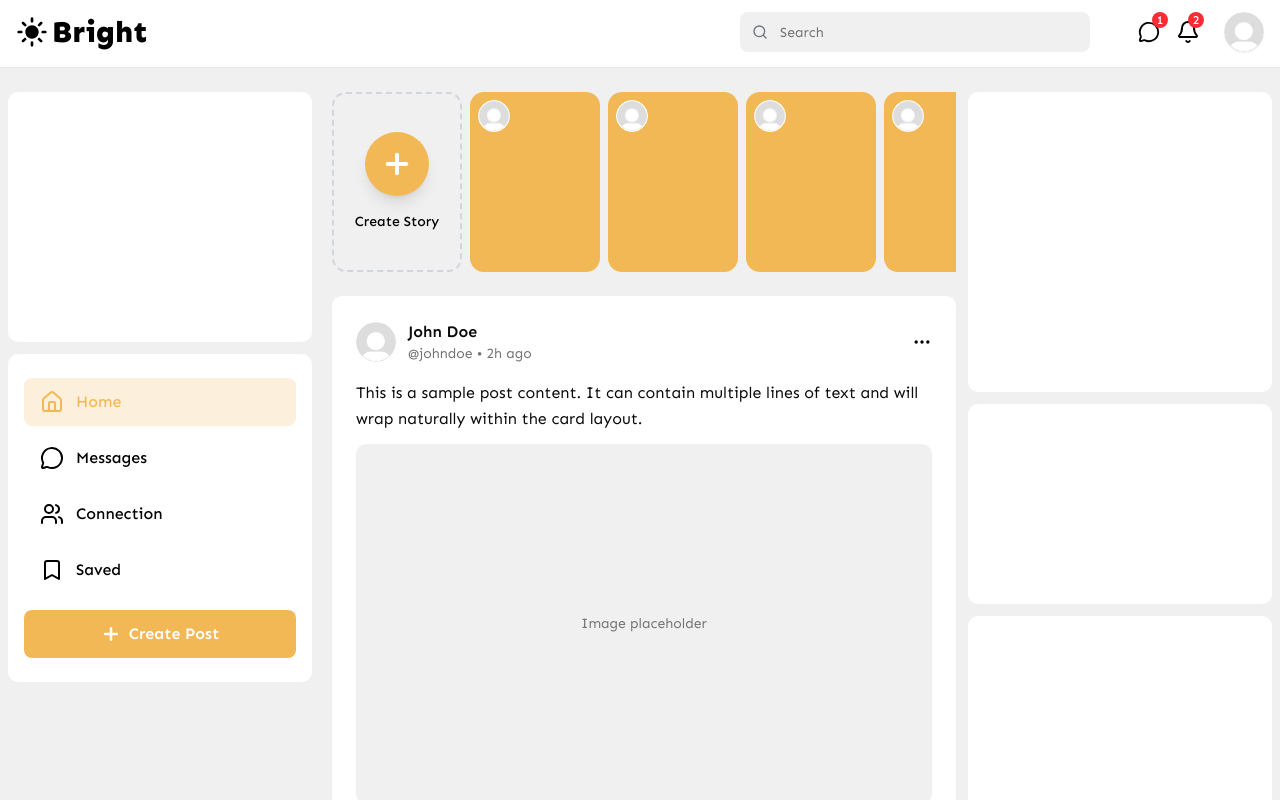
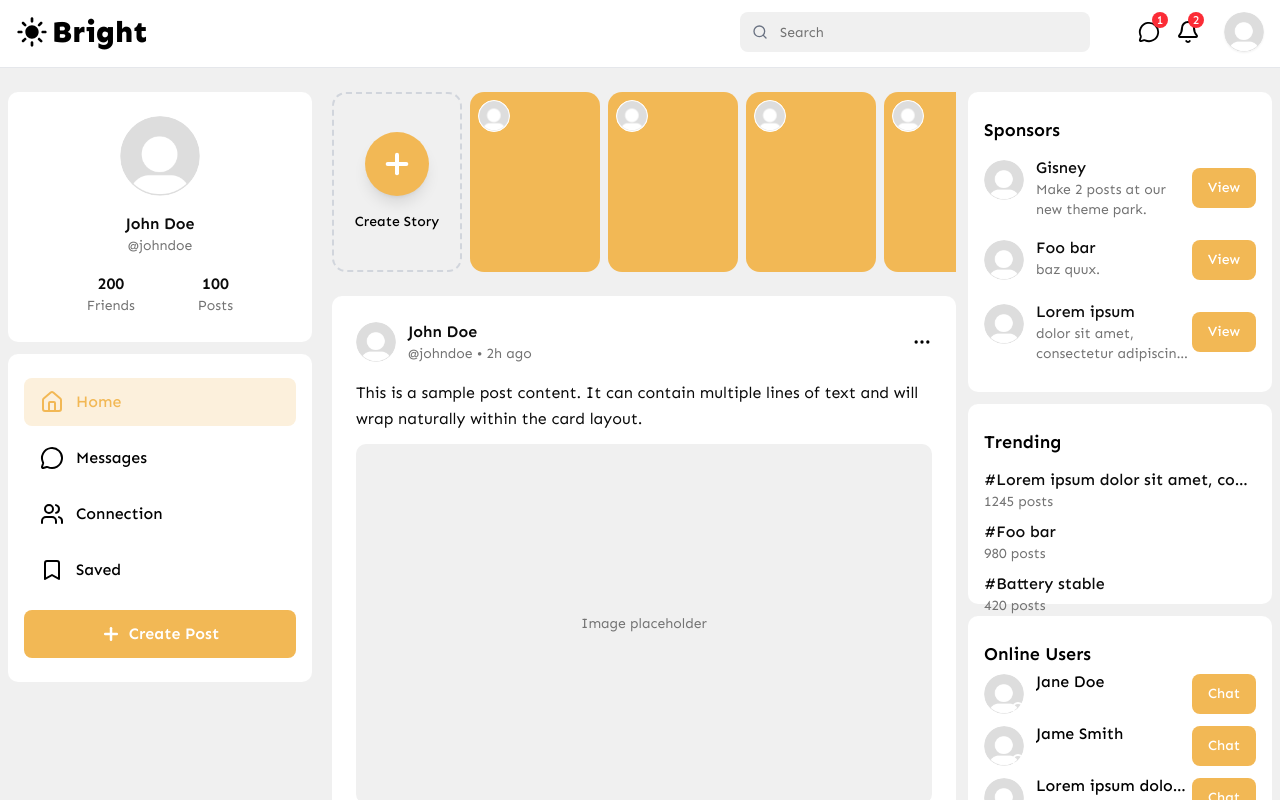
Before and after one commit to ngbaduyy10/bright-social_fe, a Next.js app: page /home in a window 1280 px wide. Built offline with nearby package versions, Linux system fonts and the light colour scheme; no server answers.

Commit message:
initial commit

```diff
--- a/src/components/organisms/layout/LeftSidebar.tsx
+++ b/src/components/organisms/layout/LeftSidebar.tsx
@@ -1,13 +1,57 @@
 import { Plus } from "lucide-react";
 import CommonButton from "@/components/atoms/CommonButton";
 import NavItems from "./NavItems";
+import UserAvatar from "@/components/atoms/UserAvatar"
 
-export default async function LeftSidebar() {
+interface LeftSidebarProps {
+  user?: {
+    name: string
+    avatar?: string
+    username: string
+  }
+  friends?: number
+  posts?: number
+}
+const boldText = "font-semibold text-foreground";
+const subText = "text-sm text-muted-foreground";
+
+export default async function LeftSidebar(
+  {
+    user = {
+      name: "John Doe",
+      username: "@johndoe",
+    },
+    friends = 200,
+    posts = 100
+  }: LeftSidebarProps) {
 
   return (
     <div className="h-full flex flex-col gap-3 bg-background py-4 md:py-6 px-2 overflow-y-auto scrollbar-hide">
-      <div className="px-4 py-6 bg-white rounded-lg h-[250px]">
+      <div className="flex flex-col px-4 py-6 bg-white rounded-lg h-[250px] gap-4">
         {/* Profile */}
+        <div className="flex flex-col items-center">
+          <div className="mb-4">
+            <UserAvatar
+              image={user.avatar}
+              username={user.name}
+              className="w-20 h-20"
+              />
+          </div>
+          <h3 className={boldText}>{user.name}</h3>
+          <p className={subText}>{user.username}</p>
+        </div>
+        <div className="w-full flex justify-evenly">
+            {/* friends */}
+          <div className="flex flex-col items-center">
+            <h3 className={boldText}>{friends}</h3>
+            <p className={subText}>Friends</p>
+          </div>
+            {/* posts */}
+          <div className="flex flex-col items-center">
+            <h3 className={boldText}>{posts}</h3>
+            <p className={subText}>Posts</p>
+          </div>
+        </div>
       </div>
       <div className="px-4 py-6 bg-white rounded-lg">
         <NavItems />
--- a/src/components/organisms/layout/RightSidebar.tsx
+++ b/src/components/organisms/layout/RightSidebar.tsx
@@ -1,14 +1,119 @@
+import CommonButton from "@/components/atoms/CommonButton";
+import UserAvatar from "@/components/atoms/UserAvatar"
+
+// Fake data
+interface Sponsor {
+  name: string;
+  avatar?: string;
+  content: string;
+}
+const sponsors: Sponsor[] = [
+  {
+    name: "Gisney",
+    content: "Make 2 posts at our new theme park.",
+  },
+  {
+    name: "Foo bar",
+    content: "baz quux.",
+  },
+  {
+    name: "Lorem ipsum",
+    content: "dolor sit amet, consectetur adipiscing elit, sed do eiusmod tempor incididunt ut labore et dolore magna aliqua.",
+  },
+];
+interface TrendingTopic {
+  topic: string;
+  posts: number;
+}
+const topics: TrendingTopic[] = [
+  { topic: "#Lorem ipsum dolor sit amet, consectetur adipiscing elit", posts: 1245 },
+  { topic: "#Foo bar", posts: 980 },
+  { topic: "#Battery stable", posts: 420 },
+  { topic: "#Unpopular topic", posts: 1 },
+];
+interface OnlineUser {
+  name: string;
+  avatar?: string;
+  status: "green" | "yellow" | "red";
+}
+const onlineUsers: OnlineUser[] = [
+  { name: "Jane Doe", status: "green" },
+  { name: "Jame Smith", status: "yellow" },
+  { name: "Lorem ipsum dolor sit amet", status: "red" },
+];
+
 export default function RightSidebar() {
   return (
     <div className="h-full flex flex-col gap-3 bg-background py-4 md:py-6 px-2 overflow-y-auto scrollbar-hide">
       <div className="px-4 py-6 bg-white rounded-lg min-h-[300px]">
         {/* Sponsors */}
+        <h2 className="font-semibold text-lg mb-2">Sponsors</h2>
+        {sponsors.slice(0, 3).map((item, index) => (
+          <div key={index} className="flex flex-1 items-center justify-between min-h-[72px]">
+            {/* avatar + text */}
+            <div className="flex gap-3">
+              {/* avatar */}
+              <div className="flex-shrink-0 py-1">
+                <UserAvatar
+                  username={item.name}
+                  image={item.avatar}
+                />
+              </div>
+              {/* text */}
+              <div className="flex flex-col">
+                <span className="font-medium text-foreground">{item.name}</span>
+                <span className="text-sm text-muted-foreground line-clamp-2">{item.content}</span>
+              </div>
+            </div>
+            {/* button */}
+            <div>
+              <CommonButton>
+                <span>View</span>
+              </CommonButton>
+            </div>
+          </div>
+        ))}
       </div>
       <div className="px-4 py-6 bg-white rounded-lg min-h-[200px]">
         {/* Trending */}
+        <h2 className="font-semibold text-lg mb-2">Trending</h2>
+        {topics.slice(0, 3).map((item, index) => (
+          <div key={index} className="flex flex-col py-1">
+            <span className="font-medium text-foreground truncate">{item.topic}</span>
+            <span className="text-sm text-muted-foreground">{item.posts} posts</span>
+          </div>
+        ))}
       </div>
       <div className="px-4 py-6 bg-white rounded-lg min-h-[300px]">
         {/* Online Users */}
+        <h2 className="font-semibold text-lg">Online Users</h2>
+        {onlineUsers.slice(0, 3).map((item, index) => {
+          let avatarStatus = `absolute bottom-1 right-0 w-3 h-3 border-2 border-white rounded-full bg-${item.status}-500`;
+          return (
+            <div key={index} className="flex items-center justify-between min-h-[52px]">
+              {/* avatar + text */}
+              <div className="flex flex-1 gap-3">
+                {/* avatar */}
+                <div className="relative flex-shrink-0 py-1">
+                  <UserAvatar
+                    username={item.name}
+                    image={item.avatar}
+                  />
+                  <span className={avatarStatus}></span>
+                </div>
+                {/* text */}
+                <div className="flex-1">
+                  <span className="font-medium line-clamp-1">{item.name}</span>
+                </div>
+                {/* button */}
+              </div>
+              <CommonButton>
+                <span>Chat</span>
+              </CommonButton>
+            </div>
+          )
+        }
+        )}
       </div>
     </div>
   )
```
